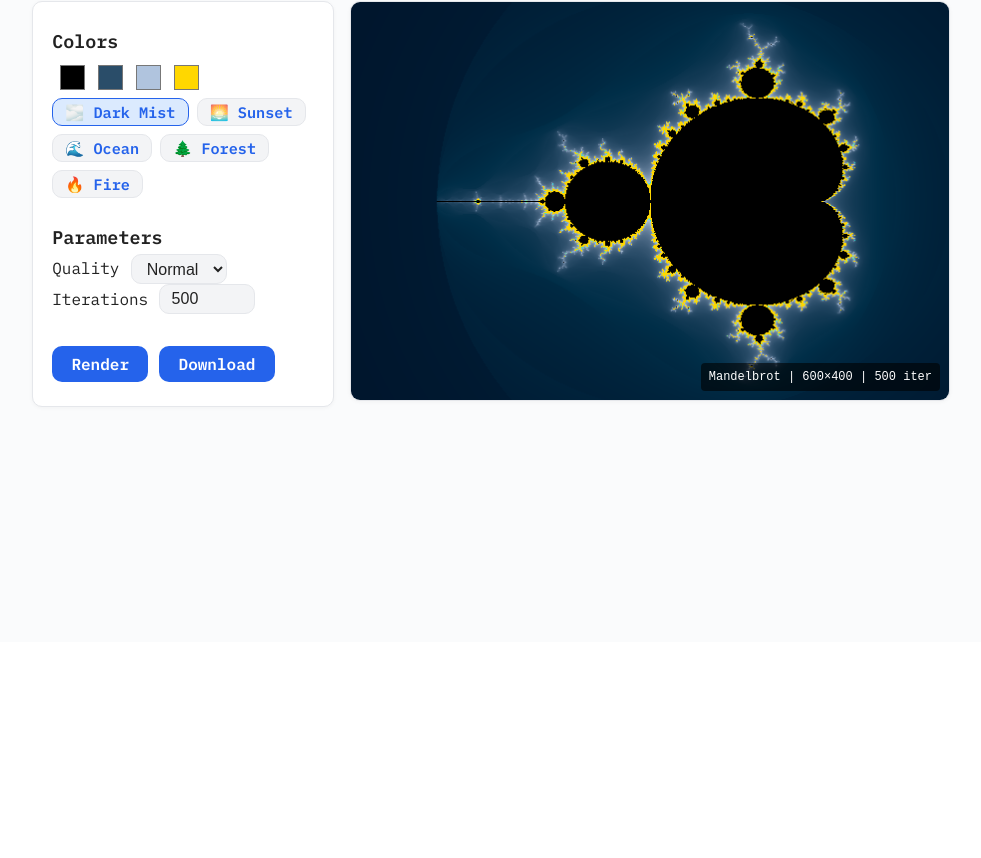
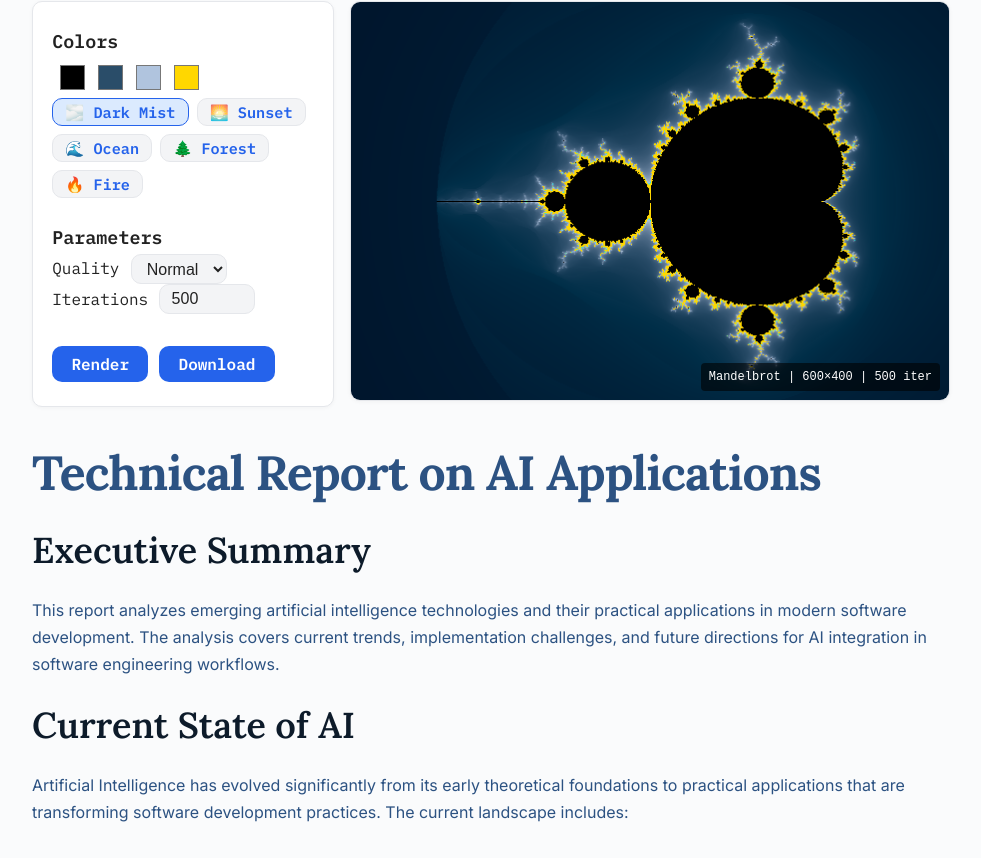
Before and after one commit to kdopenshaw/my-site, a Next.js app: page /fractals/mandelbrot in a window 1280 px wide. Shown: the part 232-1090 px from the top of the page, without its empty margins (149-1130 px from the left). Before the commit the page ends 874 px from the top, so only its background shows below. Built offline with nearby package versions, Linux system fonts and the light colour scheme.

Commit message:
import sample markdown content into fractals

```diff
--- a/package.json
+++ b/package.json
@@ -8,9 +8,14 @@
     "start": "next start"
   },
   "dependencies": {
+    "@mdx-js/loader": "^3.1.1",
+    "@mdx-js/react": "^3.1.1",
+    "@next/mdx": "^15.5.3",
+    "@types/mdx": "^2.0.13",
     "chroma-js": "^3.1.2",
     "glightbox": "^3.3.1",
     "gray-matter": "^4.0.3",
+    "marked": "^16.3.0",
     "next": "^15.5.2",
     "plyr": "^3.8.3",
     "react": "19.1.0",
--- a/pages/fractals/mandelbrot.js
+++ b/pages/fractals/mandelbrot.js
@@ -4,8 +4,11 @@ import FractalNav from "../../components/FractalNav";
 import s from "../../styles/fractals.module.css";
 import { useState, useEffect, useRef } from "react";
 import chroma from "chroma-js";
+import fs from "fs";
+import path from "path";
+import { marked } from "marked";
 
-export default function Mandelbrot() {
+export default function Mandelbrot({ htmlContent }) {
   const [colors, setColors] = useState({
     color1: "#000000",
     color2: "#2a4d69",
@@ -244,8 +247,23 @@ export default function Mandelbrot() {
               <div id="infoOverlay" className={s.infoOverlay}></div>
             </div>
           </div>
+          <div className="prose">
+            <div dangerouslySetInnerHTML={{ __html: htmlContent }} />
+          </div>
         </main>
       </div>
     </div>
   );
 }
+
+export async function getStaticProps() {
+  const filePath = path.join(process.cwd(), "public", "test.md");
+  const fileContent = fs.readFileSync(filePath, "utf8");
+  const htmlContent = marked.parse(fileContent);
+
+  return {
+    props: {
+      htmlContent,
+    },
+  };
+}
--- /dev/null
+++ b/public/test.md
@@ -0,0 +1,9 @@
+# Technical Report on AI Applications
+
+## Executive Summary
+
+This report analyzes emerging artificial intelligence technologies and their practical applications in modern software development. The analysis covers current trends, implementation challenges, and future directions for AI integration in software engineering workflows.
+
+## Current State of AI
+
+Artificial Intelligence has evolved significantly from its early theoretical foundations to practical applications that are transforming software development practices. The current landscape includes:
```
Also changed, not shown: content/writings/test-html.md (deleted, +0 -25 lines), 1 other file (tests, documents, lock files or other folders).
